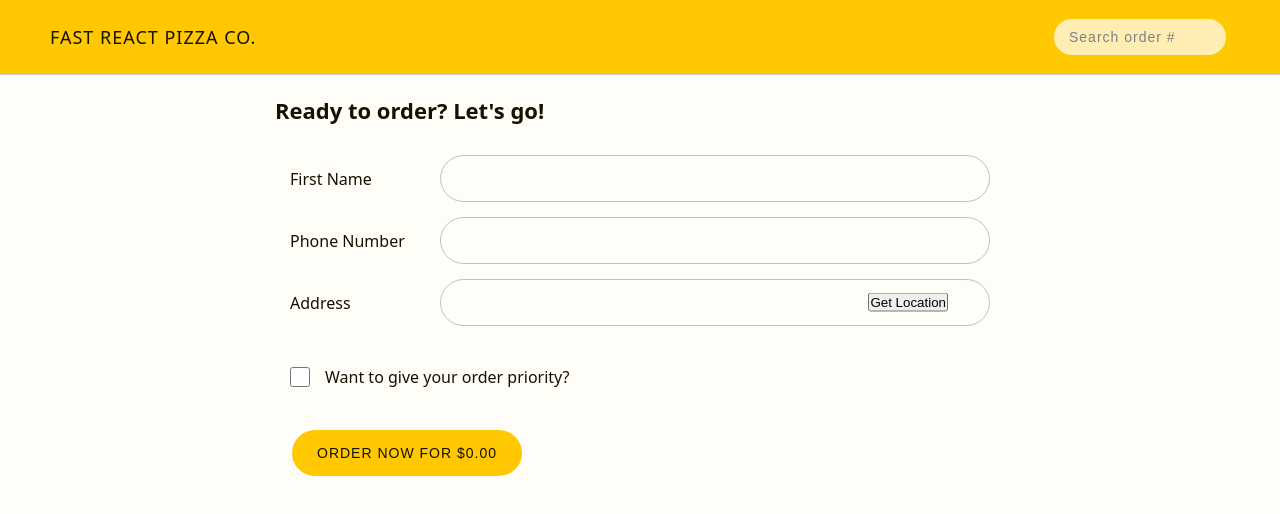
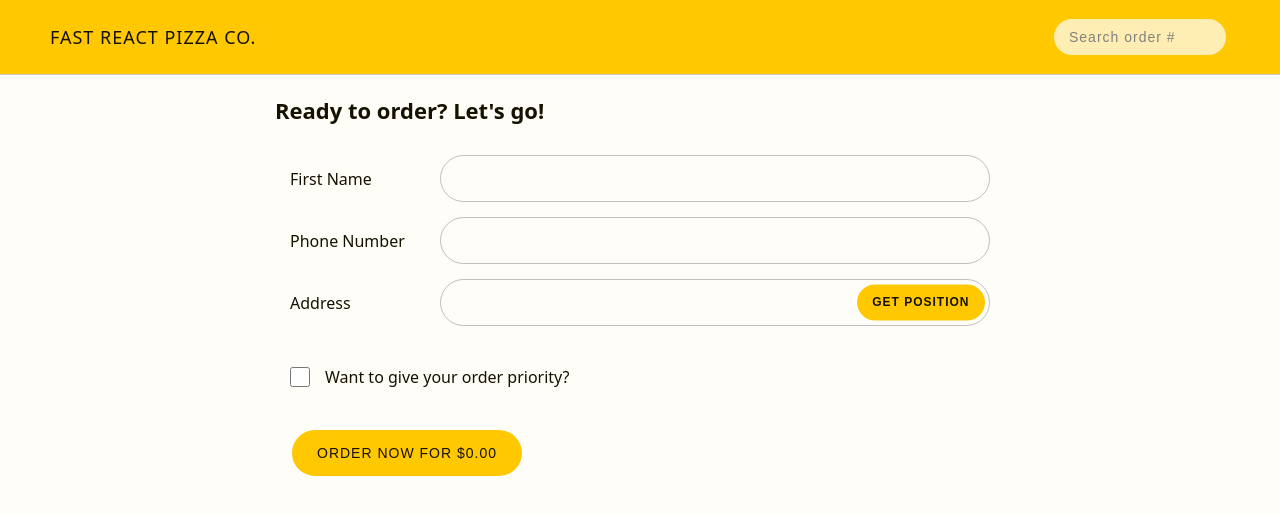
Before and after one commit to ilicc-sara/Fast-React-Pizza, a React (Vite) app: page /order/new in a window 1280 px wide. Shown: the top 514 px of the page. Built offline with nearby package versions, Linux system fonts and the light colour scheme.

Commit message:
position button added

```diff
--- a/src/index.css
+++ b/src/index.css
@@ -450,9 +450,21 @@ nav p {
 
 .location-btn {
   position: absolute;
-  right: 10%;
+  right: 5%;
   top: 50%;
-  transform: translateY(-50%);
+  transform: translateY(-49%);
+  background-color: rgb(255, 200, 0);
+  color: rgb(22, 18, 0);
+  height: 40px;
+  text-transform: uppercase;
+  border: none;
+  padding: 0 15px;
+  border-radius: 222px;
+  font-weight: 550;
+  font-size: 12px;
+  letter-spacing: 1px;
+  border: 2px solid white;
+  width: fit-content;
 }
 
 .priority-order {
--- a/src/pages/NewOrder.jsx
+++ b/src/pages/NewOrder.jsx
@@ -83,7 +83,7 @@ function NewOrder() {
             />
           </div>
           <button type="button" className="btn location-btn">
-            Get Location
+            Get Position
           </button>
         </div>
 
```
